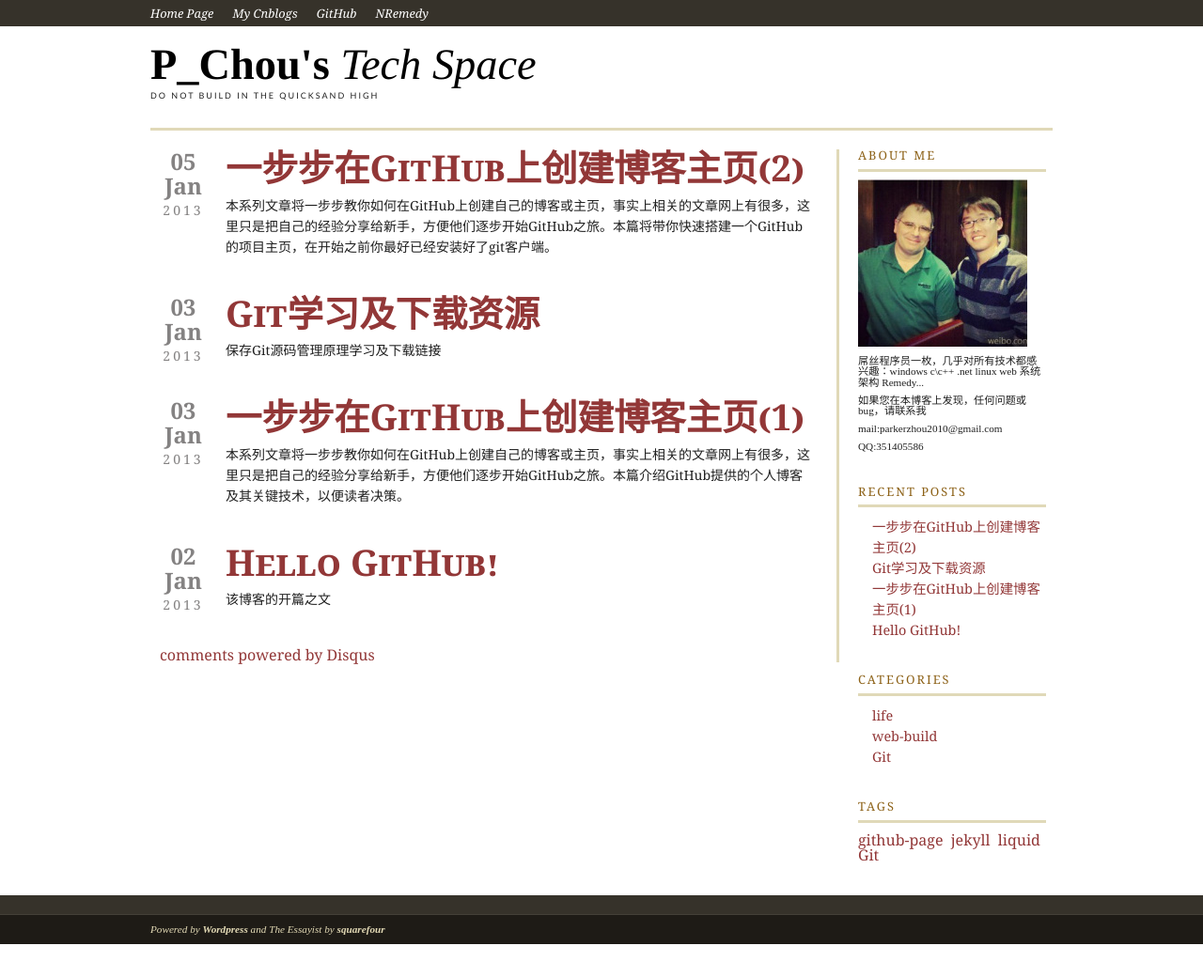
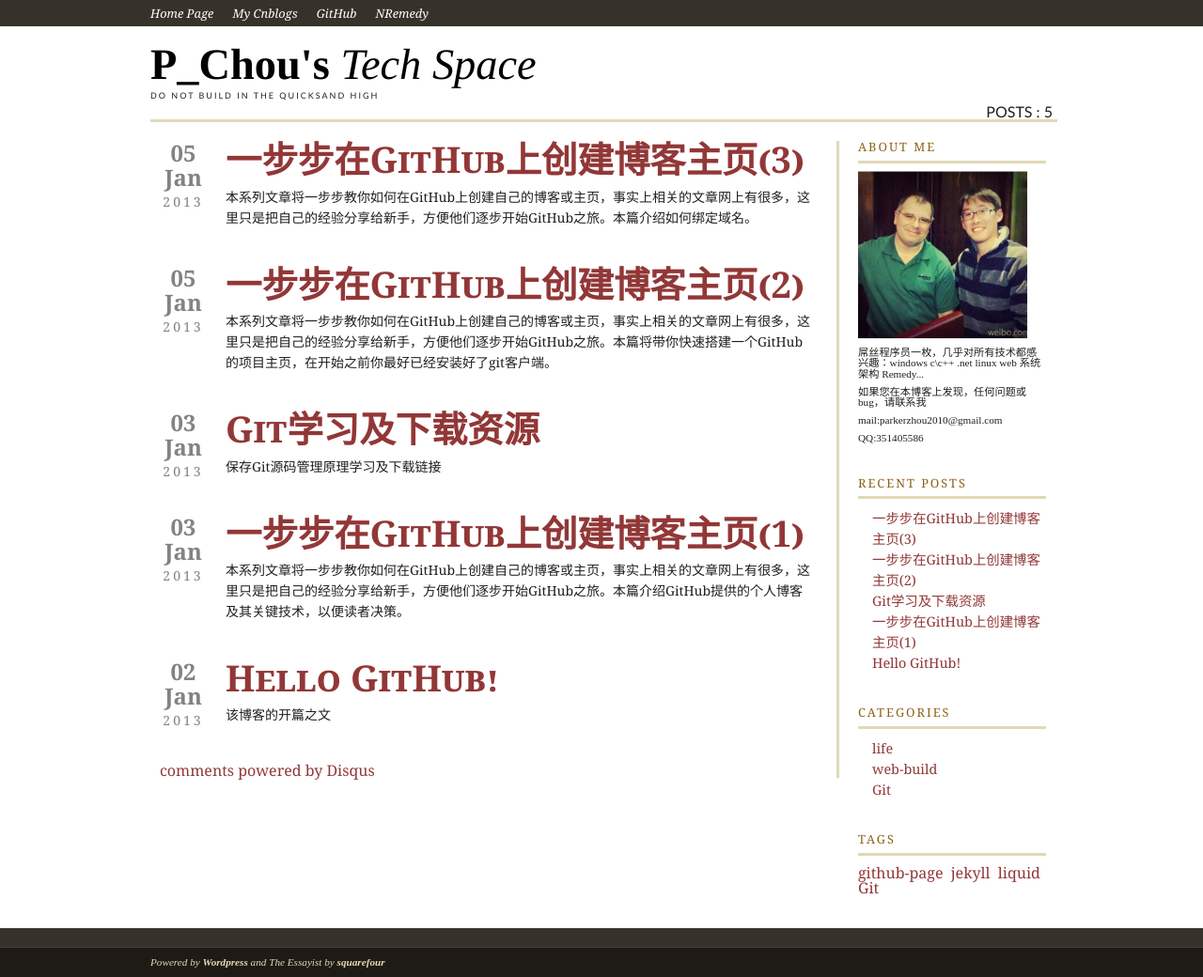
Before and after one commit to PChou/NRemedy, a Jekyll site: the page built from index.html, in a window 1280 px wide. Shown: the whole page at 94% size. Built offline with Jekyll 4.4.1, drawn with Linux system fonts in a browser that asks for light colours; comment, search, counter and statistics services are not loaded; before the commit the page ends 1005 px from its top, so only the background shows below that.

Commit message:
build-github-blog-page-03

```diff
--- a/_layouts/default.html
+++ b/_layouts/default.html
@@ -42,6 +42,9 @@
 			<p id="subtitle">Do not build in the quicksand high</p>
 		</div>
 		<div style="clear:both"></div>
+	</div>
+	<div id="postcount">
+		<p>Posts : {{ site.posts.size }}</p>
 	</div>
 	<div id="content">
 		<div id="index">
--- a/_posts/2013-01-05-build-github-blog-page-02.html
+++ b/_posts/2013-01-05-build-github-blog-page-02.html
@@ -33,7 +33,7 @@ tags: [github-page, jekyll, liquid]
 <p>&nbsp;</p>
 <p><strong>本地编辑及上传</strong></p>
 <p>在磁盘上创建一个目录，该目录与上面的项目名同名，在该目录下启用Git Bash命令行，并输入如下命令</p>
-<div style="background-color: rgb(0,0,0); font-family: 'Microsoft Yahei', consolas, 'Lucida Console', 'Courier New'; color: rgb(192,192,192)" class="source"><span style="color: rgb(105,105,105)">1 </span><span style="color: rgb(0,0,204)">$ </span>git bash</div>
+<div style="background-color: rgb(0,0,0); font-family: 'Microsoft Yahei', consolas, 'Lucida Console', 'Courier New'; color: rgb(192,192,192)" class="source"><span style="color: rgb(105,105,105)">1 </span><span style="color: rgb(0,0,204)">$ </span>git init</div>
 <p>该命令实际上是在该目录下初始化一个本地的仓库，会在目录下新建一个.git的隐藏文件夹，可以看成是一个仓库数据库。</p>
 <p>创建一个没有父节点的分支<strong>gh-pages，并自动切换到这个分支上。</strong></p>
 <div style="background-color: rgb(0,0,0); font-family: 'Microsoft Yahei', consolas, 'Lucida Console', 'Courier New'; color: rgb(192,192,192)" class="source"><span style="color: rgb(105,105,105)">1 </span><span style="color: rgb(0,0,204)">$ </span>git checkout --orphan gh-pages<br></div>
--- /dev/null
+++ b/_posts/2013-01-05-build-github-blog-page-03.html
@@ -0,0 +1,39 @@
+---
+layout: default
+title: 一步步在GitHub上创建博客主页(3)
+description: 本系列文章将一步步教你如何在GitHub上创建自己的博客或主页，事实上相关的文章网上有很多，这里只是把自己的经验分享给新手，方便他们逐步开始GitHub之旅。本篇介绍如何绑定域名。
+categories: [web-build]
+tags: [github-page]
+---
+{% include post.container.begin %}
+
+<h2><font style="font-weight: bold">域名扫盲</font></h2>
+<p>说实话，虽然明白什么是域名以及域名解析的原理，但是在实际的互联网环境中，域名的问题其实比理论上说的要复杂些。这里对一些概念稍作整理。</p>
+<p><strong>A（Address）记录</strong></p>
+<p>是用来指定主机名（或域名）对应的IP地址记录。用户可以将该域名下的网站服务器指向到自己的web server上。同时也可以设置您域名的二级域名。</p>
+<p><strong>CNAME</strong></p>
+<p>也被称为规范名字。这种记录允许您将多个名字映射到同一台计算机。 通常用于同时提供WWW和MAIL服务的计算机。例如，有一台计算机名为“host.mydomain.com”（A记录）。 它同时提供WWW和MAIL服务，为了便于用户访问服务。可以为该计算机设置两个别名（CNAME）：WWW和MAIL。 这两个别名的全称就是“www.mydomain.com”和“mail.mydomain.com”。实际上他们都指向“host.mydomain.com”。 同样的方法可以用于当您拥有多个域名需要指向同一服务器IP，此时您就可以将一个域名做A记录指向服务器IP然后将其他的域名做别名到之前做A记录的域名上，那么当您的服务器IP地址变更时您就可以不必麻烦的一个一个域名更改指向了 只需要更改做A记录的那个域名其他做别名的那些域名的指向也将自动更改到新的IP地址上了。</p>
+<p><strong>TTL</strong><br>TTL值全称是“生存时间（Time To Live)”，简单的说它表示DNS记录在DNS服务器上缓存时间。要理解TTL值，请先看下面的一个例子：<br>假设，有这样一个域名myhost.cnMonkey.com（其实，这就是一条DNS记录，通常表示在abc.com域中有一台名为myhost的主机）对应IP地 址为1.1.1.1，它的TTL为10分钟。这个域名或称这条记录存储在一台名为dns.cnMonkey.com的DNS服务器上。<br>现在有一个用户键入一下地址（又称URL）：http://myhost.cnMonkey.com 这时会发生什么呢？<br>该 访问者指定的DNS服务器（或是他的ISP,互联网服务商, 动态分配给他的)8.8.8.8就会试图为他解释myhost.cnMonkey.com，当然8.8.8.8这台DNS服务器由于没有包含 myhost.cnMonkey.com这条信息，因此无法立即解析，但是通过全球DNS的递归查询后，最终定位到dns.cnMonkey.com这台DNS服务器， dns.cnMonkey.com这台DNS服务器将myhost.cnMonkey.com对应的IP地址1.1.1.1告诉8.8.8.8这台DNS服务器，然有再由 8.8.8.8告诉用户结果。8.8.8.8为了以后加快对myhost.cnMonkey.com这条记录的解析，就将刚才的1.1.1.1结果保留一段时间，这 就是TTL时间，在这段时间内如果用户又有对myhost.cnMonkey.com这条记录的解析请求，它就直接告诉用户1.1.1.1，当TTL到期则又会重复 上面的过程。</p>
+<p><strong>域名分级</strong></p>
+<p>子域名是个相对的概念，是相对父域名来说的。域名有很多级，中间用点分开。例如中国国家顶级域名CN，所有以 CN 结尾的域名便都是它的子域。例如：<a href="http://www.zzy.cn/">www.zzy.cn</a> 便是 zzy.cn 的子域，而 zzy.cn 是 cn 的子域。
+<p>“二级域名”：目前有很多用户认为“二级域名”是自己所注册域名的下一级域名，实际上这里所谓的“二级域名”并非真正的“二级”，而应该称为“次级”(相对次级)
+<p>例如您注册的域名是abc.cn来说：CN为顶级域，abc.cn为二级域，www.abc.cn、mail.abc.cn、help.zzy.cn为三级域。
+<p>还有一些特殊的二级域被用来作顶级域使用，例如：com.cn、net.cn、org.cn、gov.cn（包括地区域名bj.cn、fj.cn等）。那么此时用户所注册的就应该是三级域了，例如114.com.cn。（备注：www.gov.cn实际上是以gov.cn为后缀的www域名，就是说如果您在域名Whois信息查询中输入gov.cn是查询不到注册信息的因为gov.cn是作为顶级域来使用的域名后缀，真正开放注册的是www.gov.cn）。然而当前有很多用户还是习惯地将可以允许用户注册的域名称为顶级域名，而所注册域名的下一级域名称为“二级域名”，其实从严格意义上来讲这是不对的，所以我们前面会说“子域名”、“二级域名”是相对的概念，准确的应该称为“次级域名”。
+<p><strong>域名购买</strong></p>
+<p>众所周知，域名是要购买的，国内用域名访问主机大概是要备案的，有些麻烦。所以现在很多人从国外的域名注册商那儿买域名，比如goddady。如果是新手想在国外买域名的话，最好准备一张VISA信用卡，并用paypal来支付（可以省手续费）。goddady现在也支持支付宝，不过用支付宝也必须用美元支付。没什么在国外网站交易的经历，这里就不谈这些了，读者可以自己查。</p>
+<p>&nbsp;</p>
+<h2><strong>绑定域名到GitHub-Page</strong></h2>
+<p>其实十分简单，假设我们购买了域名pchou.info，想用pchou.info访问你的站点http://username.github.com/projectname，你可以参考这个链接：<a href="https://help.github.com/articles/setting-up-a-custom-domain-with-pages" target="_blank">Setting up a custom domain with Pages</a></p>
+<p>在你的域名提供商那边，设置一条A记录：</p>
+<p>pchou.info&nbsp; 204.232.175.78（注意：这个IP难保不会变，所以要及时关注上面这个链接中给出的IP，并及时更新A记录）</p>
+<p>然后在你的gh-pages分支的根目录中创建一个CNAME文件，其中只能有一行，就是pchou.info，用Git客户端上传更改，大约等十几分钟就能生效了。</p>
+<p>可以先ping一下pchou.info，如果返回的IP地址更配置的A记录一样的话，说明域名已经注册好了，就等GitHub生效了。不过别急，你还需要把_config.yml中的baseurl设置如下</p>
+<blockquote>
+<p>baseurl : /</p></blockquote>
+<p>或者是</p>
+<blockquote>
+<p>baseurl :</p></blockquote>
+<p>这取决于你的模板如何引用baseurl，总之指向根目录就好了。</p>
+<p>刚开始的时候我比较困惑的是，为什么A记录都指向的是同一个IP，GitHub是如何知道应该返回哪个用户的页面的。其实很简单，秘密就是上面提到的CNAME文件，GitHub应该会缓存所有gh-pages分支中的CNAME文件，用户对域名的请求被定向到GitHub住服务器的IP地址后，再根据用户请求的域名，判断对应哪个gh-pages，而且它会自动带上项目名，所以baseurl需要改为更目录。</p>
+
+{% include post.container.end %}
--- a/assert/css/style.css
+++ b/assert/css/style.css
@@ -341,8 +341,16 @@ div.aligncenter {
 
 
 .container #header {
+	width:960px;
+}
+
+.container #postcount{
 	border-bottom:3px solid #E0D9B8;
 	width:960px;
+	padding-right:5px;
+	text-align:right;
+	font-family: 'Gill Sans', 'Verdana';
+	text-transform: uppercase;
 }
 
 .container #header #title a {
@@ -352,7 +360,7 @@ div.aligncenter {
 .container #header #title {
 	clear:both;
 	font-family:'Times','Georgia';
-	margin:18px 0 25px 0;
+	margin:18px 0 0px 0;
 	font-size:2.9em;
 	float:left;
 }
```
